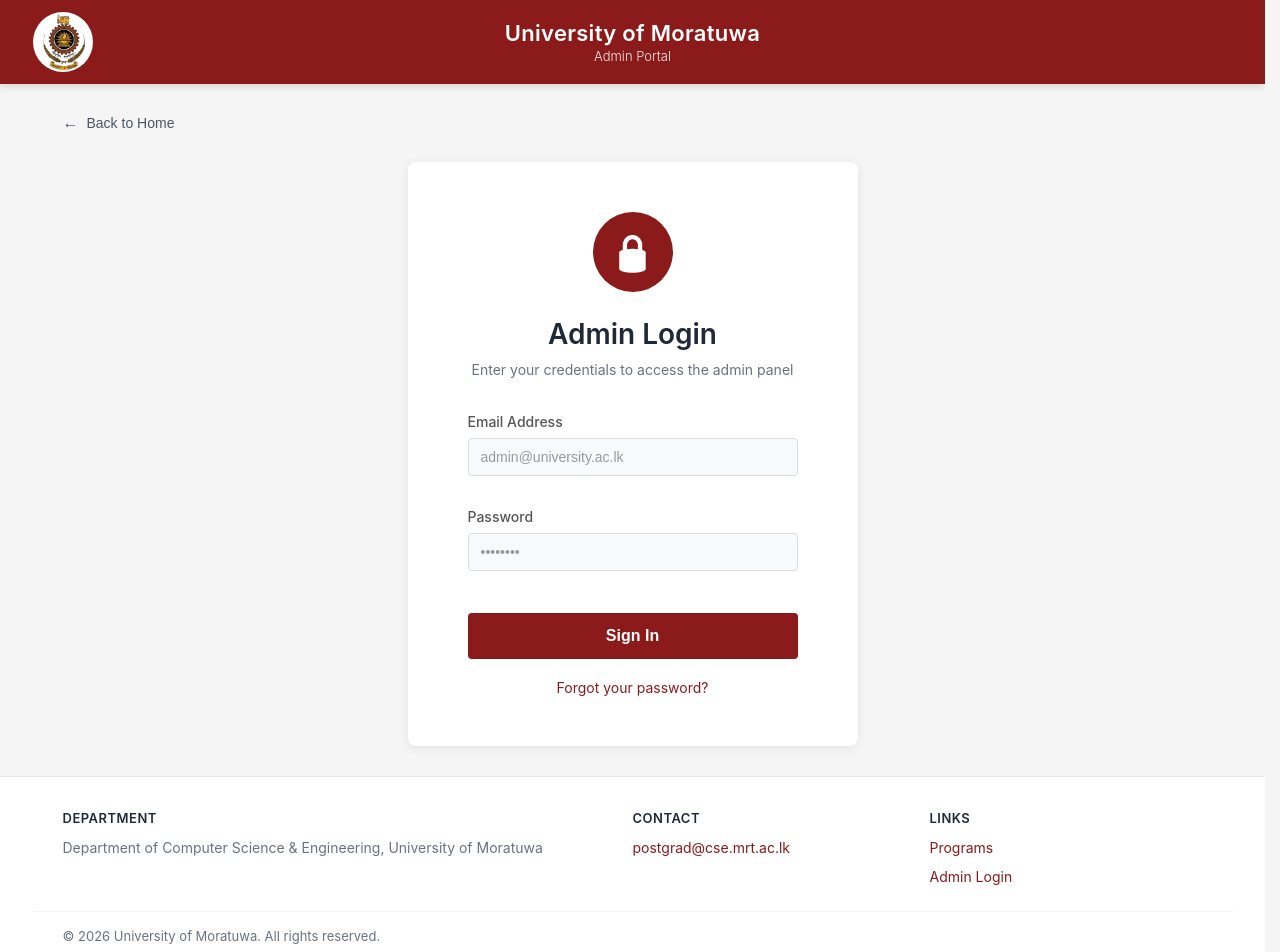
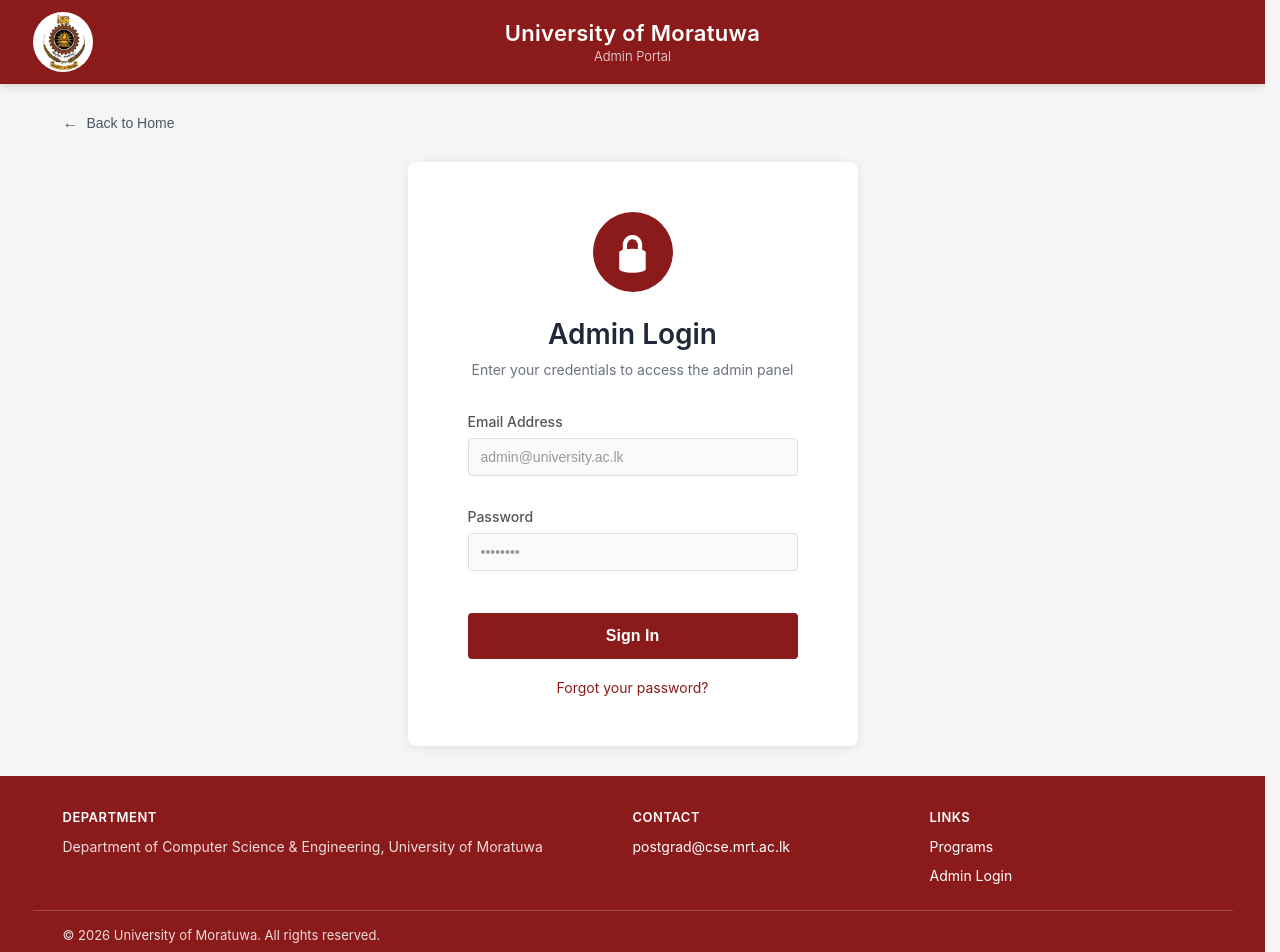
Before and after one commit to Geesara-Abenayaka/Software-Group-Project, a React (Vite) app: page /login in a window 1280 px wide. Shown: the top 952 px of the page. Built offline with nearby package versions, Linux system fonts and the light colour scheme; no server answers.

Commit message:
feat(layout): maroon footer to match the header

```diff
--- a/src/App.css
+++ b/src/App.css
@@ -444,9 +444,8 @@
 
 /* Footer shared by the public pages */
 .site-footer {
-  background: var(--surface);
-  border-top: 1px solid var(--border);
-  color: var(--muted);
+  background: var(--brand);
+  color: var(--on-brand-muted);
   font-size: 14px;
 }
 
@@ -462,7 +461,7 @@
 
 .site-footer__heading {
   margin-bottom: var(--space-2);
-  color: var(--ink);
+  color: var(--on-brand);
   font-size: 13px;
   font-weight: 600;
   letter-spacing: 0.5px;
@@ -477,7 +476,7 @@
 }
 
 .site-footer a {
-  color: var(--brand-text);
+  color: var(--on-brand);
   text-decoration: none;
 }
 
@@ -485,11 +484,16 @@
   text-decoration: underline;
 }
 
+.site-footer a:focus-visible {
+  outline: 2px solid var(--on-brand);
+  outline-offset: 2px;
+}
+
 .site-footer__copy {
   max-width: 1200px;
   margin: 0 auto;
   padding: var(--space-4) 30px;
-  border-top: 1px solid var(--border-subtle);
+  border-top: 1px solid rgba(255, 255, 255, 0.2);
   font-size: 13px;
 }
 
--- a/src/index.css
+++ b/src/index.css
@@ -13,6 +13,7 @@
   --brand-tint-strong: #fee2e2;
   --brand-text: #8b1a1a;        /* links and maroon text */
   --on-brand: #ffffff;          /* text on maroon */
+  --on-brand-muted: rgba(255, 255, 255, 0.85); /* secondary text on maroon */
 
   /* Neutrals */
   --page: #f5f5f5;
```
